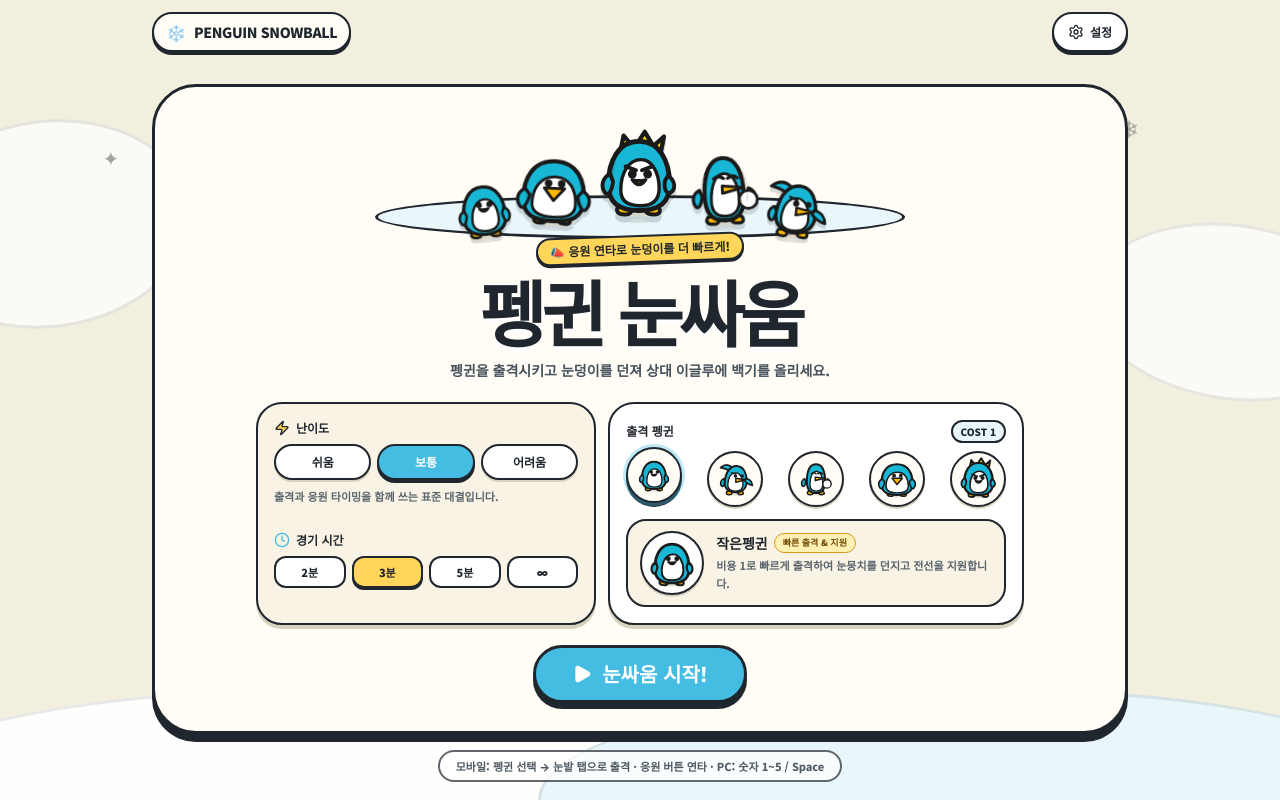
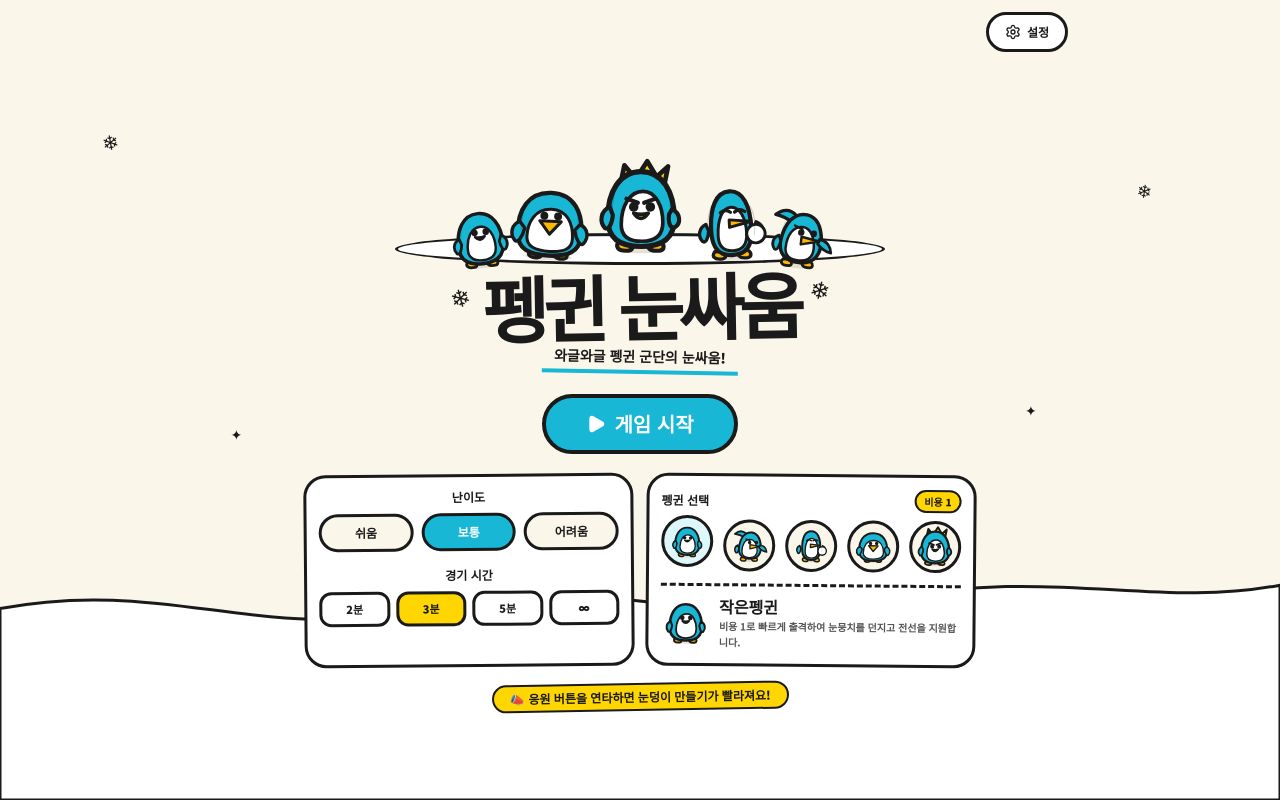
Before and after one commit to BokEumEom/penguin-snowball, a React (Vite) app: page / in a window 1280 px wide. Built offline with nearby package versions, Linux system fonts and the light colour scheme.

Commit message:
style: simplify title screen to flat hand-drawn look

```diff
--- a/src/components/TitleScreen.tsx
+++ b/src/components/TitleScreen.tsx
@@ -1,5 +1,5 @@
 import React, { useState } from 'react';
-import { Play, Settings, Zap, Clock } from 'lucide-react';
+import { Play, Settings } from 'lucide-react';
 import { Difficulty, MatchSettings, MatchTimeOption, UnitId } from '../types';
 import { soundManager } from '../audio/soundManager';
 import { UNIT_CONFIGS, UNIT_ORDER } from '../game/unitData';
@@ -21,10 +21,10 @@ export const TitleScreen: React.FC<TitleScreenProps> = ({
   const [selectedUnitPreview, setSelectedUnitPreview] = useState<UnitId>('Small');
   const previewConfig = UNIT_CONFIGS[selectedUnitPreview];
 
-  const difficulties: { id: Difficulty; label: string; desc: string }[] = [
-    { id: 'easy', label: '쉬움', desc: '느긋하게 펭귄 군단과 눈싸움을 익혀보세요.' },
-    { id: 'normal', label: '보통', desc: '출격과 응원 타이밍을 함께 쓰는 표준 대결입니다.' },
-    { id: 'hard', label: '어려움', desc: '빠른 적 출격과 왕펭귄의 압박을 버텨야 합니다.' },
+  const difficulties: { id: Difficulty; label: string }[] = [
+    { id: 'easy', label: '쉬움' },
+    { id: 'normal', label: '보통' },
+    { id: 'hard', label: '어려움' },
   ];
 
   const timeOptions: { value: MatchTimeOption; label: string }[] = [
@@ -35,83 +35,83 @@ export const TitleScreen: React.FC<TitleScreenProps> = ({
   ];
 
   return (
-    <div className="relative w-full h-full overflow-y-auto overflow-x-hidden select-none bg-[#F3EFDF] text-[#20262E]">
-      {/* Paper-snow background: broad shapes instead of a flat app background */}
+    <div className="relative h-full w-full overflow-y-auto overflow-x-hidden select-none bg-[#FAF6E9] text-[#1A1A1A]">
       <div className="pointer-events-none absolute inset-0 overflow-hidden">
-        <div className="absolute -left-24 top-[15%] h-52 w-72 rounded-[50%] border-[3px] border-[#20262E]/10 bg-white/65 rotate-[-7deg]" />
-        <div className="absolute -right-24 top-[28%] h-44 w-72 rounded-[50%] border-[3px] border-[#20262E]/10 bg-white/70 rotate-[8deg]" />
-        <div className="absolute -bottom-24 left-[-10%] h-52 w-[70%] rounded-[50%] bg-white/90 border-[3px] border-[#20262E]/10" />
-        <div className="absolute -bottom-28 right-[-12%] h-56 w-[70%] rounded-[50%] bg-[#EAF7FA] border-[3px] border-[#20262E]/10" />
-        <span className="absolute left-[8%] top-[18%] text-xl opacity-40">✦</span>
-        <span className="absolute right-[11%] top-[14%] text-2xl opacity-35">❄</span>
-        <span className="absolute left-[14%] top-[60%] text-lg opacity-30">❄</span>
-        <span className="absolute right-[18%] top-[66%] text-xl opacity-25">✦</span>
+        <svg className="absolute inset-x-0 bottom-0 h-[42%] w-full" viewBox="0 0 1200 330" preserveAspectRatio="none">
+          <path
+            d="M0 142 C155 111 249 177 390 142 C560 100 666 170 823 135 C985 99 1080 143 1200 119 L1200 330 L0 330 Z"
+            fill="#FFFFFF"
+            stroke="#1A1A1A"
+            strokeWidth="3"
+            vectorEffect="non-scaling-stroke"
+          />
+        </svg>
+        <div className="absolute left-[8%] top-[16%] rotate-[-10deg] text-xl">❄</div>
+        <div className="absolute right-[10%] top-[22%] rotate-[8deg] text-lg">❄</div>
+        <div className="absolute left-[18%] top-[53%] text-sm">✦</div>
+        <div className="absolute right-[19%] top-[50%] text-sm">✦</div>
       </div>
 
-      <div className="relative z-10 mx-auto flex min-h-full w-full max-w-5xl flex-col px-3 pb-5 pt-[max(12px,env(safe-area-inset-top))] sm:px-6 sm:pb-7">
-        {/* Small utility header, visually secondary to the poster title */}
-        <header className="flex w-full items-center justify-between gap-3">
-          <div className="flex items-center gap-2 rounded-full border-[2.5px] border-[#20262E] bg-[#FFFDF5] px-3 py-1.5 shadow-[0_3px_0_#20262E]">
-            <span className="text-base">❄️</span>
-            <span className="text-[11px] font-black tracking-tight sm:text-sm">PENGUIN SNOWBALL</span>
-          </div>
-
+      <div className="relative z-10 mx-auto flex min-h-full w-full max-w-4xl flex-col px-3 pb-[max(16px,env(safe-area-inset-bottom))] pt-[max(12px,env(safe-area-inset-top))] sm:px-5">
+        <header className="flex items-center justify-end">
           <button
             onClick={() => {
               soundManager.playSe('select');
               onOpenSettings();
             }}
-            className="flex min-h-10 items-center gap-1.5 rounded-full border-[2.5px] border-[#20262E] bg-white px-3.5 py-1.5 text-xs font-black shadow-[0_3px_0_#20262E] transition active:translate-y-[2px] active:shadow-[0_1px_0_#20262E]"
+            className="flex h-10 items-center gap-1.5 rounded-full border-[3px] border-[#1A1A1A] bg-white px-4 text-xs font-black transition active:translate-y-0.5"
           >
             <Settings className="h-4 w-4" />
             설정
           </button>
         </header>
 
-        <main className="my-auto flex w-full flex-col items-center py-5 sm:py-8">
-          {/* Main illustrated poster */}
-          <section className="relative w-full rounded-[34px] border-[3px] border-[#20262E] bg-[#FFFDF5] px-3 pb-5 pt-4 shadow-[0_8px_0_#20262E] sm:rounded-[44px] sm:px-7 sm:pb-7 sm:pt-6">
-            {/* mascot ridge */}
-            <div className="relative mx-auto flex h-24 max-w-xl items-end justify-center sm:h-32">
-              <div className="absolute bottom-0 left-1/2 h-11 w-[92%] -translate-x-1/2 rounded-[50%] border-[3px] border-[#20262E] bg-[#EAF7FA]" />
-
-              <div className="relative z-10 -mr-1 translate-y-1 -rotate-6 drop-shadow-[0_4px_0_rgba(32,38,46,0.16)]">
-                <PenguinPortrait unitId="Small" size={66} />
+        <main className="my-auto flex w-full flex-col items-center py-3 sm:py-5">
+          <div className="relative flex h-28 w-full max-w-xl items-end justify-center sm:h-36">
+            <div className="absolute bottom-1 h-8 w-[85%] rounded-[50%] border-[3px] border-[#1A1A1A] bg-white" />
+            <div className="relative z-10 translate-x-2 translate-y-1 -rotate-6">
+              <PenguinPortrait unitId="Small" size={70} />
             </div>
-              <div className="relative z-20 -mr-1 -translate-y-2 rotate-3 drop-shadow-[0_5px_0_rgba(32,38,46,0.16)]">
-                <PenguinPortrait unitId="Tank" size={82} />
+            <div className="relative z-20 translate-y-[-3px] rotate-3">
+              <PenguinPortrait unitId="Tank" size={86} />
             </div>
-              <div className="relative z-30 -translate-y-4 drop-shadow-[0_6px_0_rgba(32,38,46,0.18)]">
-                <PenguinPortrait unitId="King" size={96} />
+            <div className="relative z-30 -mx-1 translate-y-[-9px]">
+              <PenguinPortrait unitId="King" size={104} />
             </div>
-              <div className="relative z-20 -ml-1 -translate-y-2 -rotate-3 drop-shadow-[0_5px_0_rgba(32,38,46,0.16)]">
-                <PenguinPortrait unitId="Shooter" size={82} />
+            <div className="relative z-20 translate-y-[-3px] -rotate-3">
+              <PenguinPortrait unitId="Shooter" size={84} />
             </div>
-              <div className="relative z-10 -ml-1 translate-y-1 rotate-6 drop-shadow-[0_4px_0_rgba(32,38,46,0.16)]">
-                <PenguinPortrait unitId="Speed" size={68} />
+            <div className="relative z-10 -translate-x-2 translate-y-1 rotate-6">
+              <PenguinPortrait unitId="Speed" size={70} />
             </div>
           </div>
 
-            <div className="relative z-20 -mt-1 text-center">
-              <div className="mb-1 inline-flex rotate-[-2deg] items-center rounded-full border-2 border-[#20262E] bg-[#FFD65A] px-3 py-1 text-[11px] font-black shadow-[0_2px_0_#20262E] sm:text-xs">
-                📣 응원 연타로 눈덩이를 더 빠르게!
-              </div>
-              <h1 className="mt-2 text-5xl font-black leading-none tracking-[-0.07em] text-[#20262E] [text-shadow:0_4px_0_#FFFFFF] sm:text-7xl">
+          <div className="relative mt-1 text-center">
+            <span className="absolute -left-8 top-2 rotate-[-15deg] text-2xl">❄</span>
+            <span className="absolute -right-8 top-0 rotate-[12deg] text-2xl">❄</span>
+            <h1 className="rotate-[-1deg] text-5xl font-black leading-[0.9] tracking-[-0.08em] sm:text-7xl">
               펭귄 눈싸움
             </h1>
-              <p className="mx-auto mt-3 max-w-lg text-xs font-extrabold leading-relaxed text-[#45515B] sm:text-sm">
-                펭귄을 출격시키고 눈덩이를 던져 상대 이글루에 백기를 올리세요.
-              </p>
+            <div className="mx-auto mt-2 w-fit rotate-[1deg] border-b-[4px] border-[#18B7D6] px-3 pb-1 text-[11px] font-black sm:text-sm">
+              와글와글 펭귄 군단의 눈싸움!
+            </div>
           </div>
 
-            {/* Compact game setup, styled like paper stickers rather than dashboard cards */}
-            <div className="mx-auto mt-5 grid max-w-3xl grid-cols-1 gap-3 md:grid-cols-[0.9fr_1.1fr]">
-              <div className="rounded-[26px] border-[2.5px] border-[#20262E] bg-[#F8F3E5] p-3.5 shadow-[0_4px_0_#D8D1BD] sm:p-4">
-                <div className="mb-2 flex items-center gap-1.5 text-xs font-black">
-                  <Zap className="h-4 w-4 fill-[#FFD65A] text-[#20262E]" />
-                  난이도
-                </div>
-                <div className="grid grid-cols-3 gap-1.5">
+          <button
+            onClick={() => {
+              soundManager.playSe('battle_start');
+              onStartBattle();
+            }}
+            className="mt-5 flex min-h-14 items-center gap-2 rounded-full border-[4px] border-[#1A1A1A] bg-[#18B7D6] px-10 py-3 text-lg font-black text-white transition hover:-rotate-1 active:translate-y-1 sm:text-xl"
+          >
+            <Play className="h-5 w-5 fill-white" />
+            게임 시작
+          </button>
+
+          <section className="mt-5 grid w-full max-w-2xl grid-cols-1 gap-3 sm:grid-cols-2">
+            <div className="rotate-[-0.5deg] rounded-[22px] border-[3px] border-[#1A1A1A] bg-white p-3">
+              <div className="mb-2 text-center text-xs font-black">난이도</div>
+              <div className="grid grid-cols-3 gap-2">
                 {difficulties.map((d) => {
                   const active = settings.difficulty === d.id;
                   return (
@@ -121,10 +121,8 @@ export const TitleScreen: React.FC<TitleScreenProps> = ({
                         soundManager.playSe('select');
                         onUpdateSettings({ difficulty: d.id });
                       }}
-                        className={`rounded-full border-2 border-[#20262E] px-1 py-2 text-xs font-black transition active:translate-y-[1px] ${
-                          active
-                            ? 'bg-[#45BDE3] text-white shadow-[0_3px_0_#20262E]'
-                            : 'bg-white text-[#20262E] shadow-[0_2px_0_#D8D1BD]'
+                      className={`rounded-full border-[3px] border-[#1A1A1A] py-2 text-xs font-black ${
+                        active ? 'bg-[#18B7D6] text-white' : 'bg-[#FAF6E9]'
                       }`}
                     >
                       {d.label}
@@ -132,14 +130,8 @@ export const TitleScreen: React.FC<TitleScreenProps> = ({
                   );
                 })}
               </div>
-                <p className="mt-2 min-h-8 text-[10px] font-bold leading-relaxed text-[#59646D] sm:text-[11px]">
-                  {difficulties.find((d) => d.id === settings.difficulty)?.desc}
-                </p>
 
-                <div className="mb-2 mt-3 flex items-center gap-1.5 text-xs font-black">
-                  <Clock className="h-4 w-4 text-[#45BDE3]" />
-                  경기 시간
-                </div>
+              <div className="mb-2 mt-4 text-center text-xs font-black">경기 시간</div>
               <div className="grid grid-cols-4 gap-1.5">
                 {timeOptions.map((t) => {
                   const active = settings.timeLimit === t.value;
@@ -150,8 +142,8 @@ export const TitleScreen: React.FC<TitleScreenProps> = ({
                         soundManager.playSe('select');
                         onUpdateSettings({ timeLimit: t.value });
                       }}
-                        className={`rounded-xl border-2 border-[#20262E] py-1.5 text-[11px] font-black transition ${
-                          active ? 'bg-[#FFD65A] shadow-[0_2px_0_#20262E]' : 'bg-white'
+                      className={`rounded-xl border-[3px] border-[#1A1A1A] py-1.5 text-[11px] font-black ${
+                        active ? 'bg-[#FFD600]' : 'bg-white'
                       }`}
                     >
                       {t.label}
@@ -161,17 +153,17 @@ export const TitleScreen: React.FC<TitleScreenProps> = ({
               </div>
             </div>
 
-              <div className="rounded-[26px] border-[2.5px] border-[#20262E] bg-white p-3.5 shadow-[0_4px_0_#D8D1BD] sm:p-4">
+            <div className="rotate-[0.5deg] rounded-[22px] border-[3px] border-[#1A1A1A] bg-white p-3">
               <div className="flex items-center justify-between">
-                  <span className="text-xs font-black">출격 펭귄</span>
-                  <span className="rounded-full border-2 border-[#20262E] bg-[#EAF7FA] px-2 py-0.5 text-[10px] font-black">
-                    COST {previewConfig.cost}
+                <span className="text-xs font-black">펭귄 선택</span>
+                <span className="rounded-full border-[2px] border-[#1A1A1A] bg-[#FFD600] px-2 py-0.5 text-[10px] font-black">
+                  비용 {previewConfig.cost}
                 </span>
               </div>
 
               <div className="mt-2 flex items-end justify-between gap-1">
                 {UNIT_ORDER.map((uid) => {
-                    const active = selectedUnitPreview === uid;
+                  const active = uid === selectedUnitPreview;
                   return (
                     <button
                       key={uid}
@@ -179,55 +171,30 @@ export const TitleScreen: React.FC<TitleScreenProps> = ({
                         soundManager.playSe('select');
                         setSelectedUnitPreview(uid);
                       }}
-                        className={`relative flex h-12 w-12 items-center justify-center rounded-full border-[2.5px] border-[#20262E] bg-[#FFFDF5] transition sm:h-14 sm:w-14 ${
-                          active
-                            ? '-translate-y-1 bg-[#EAF7FA] ring-[3px] ring-[#45BDE3]/35 shadow-[0_4px_0_#20262E]'
-                            : 'shadow-[0_2px_0_#D8D1BD]'
+                      className={`flex h-12 w-12 items-center justify-center rounded-full border-[3px] border-[#1A1A1A] sm:h-13 sm:w-13 ${
+                        active ? '-translate-y-1 bg-[#DDF7FB]' : 'bg-[#FAF6E9]'
                       }`}
                     >
-                        <PenguinPortrait
-                          unitId={uid}
-                          size={uid === 'King' ? 45 : uid === 'Tank' ? 42 : 38}
-                        />
+                      <PenguinPortrait unitId={uid} size={uid === 'King' ? 44 : 38} />
                     </button>
                   );
                 })}
               </div>
 
-                <div className="mt-3 flex min-h-[78px] items-center gap-3 rounded-[20px] border-2 border-[#20262E] bg-[#F8F3E5] px-3 py-2.5">
-                  <div className="flex h-16 w-16 shrink-0 items-center justify-center rounded-full border-2 border-[#20262E] bg-white shadow-[0_2px_0_#D8D1BD]">
+              <div className="mt-3 flex items-center gap-2 border-t-[3px] border-dashed border-[#1A1A1A] pt-2">
                 <PenguinPortrait unitId={selectedUnitPreview} size={54} />
-                  </div>
                 <div className="min-w-0">
-                    <div className="flex flex-wrap items-center gap-1.5">
-                      <h3 className="text-sm font-black">{previewConfig.nameKo}</h3>
-                      <span className="rounded-full border border-[#D59B21] bg-[#FFF0B5] px-2 py-0.5 text-[9px] font-black text-[#76510D]">
-                        {previewConfig.roleKo}
-                      </span>
-                    </div>
-                    <p className="mt-1 line-clamp-2 text-[10px] font-bold leading-relaxed text-[#59646D] sm:text-[11px]">
+                  <div className="font-black">{previewConfig.nameKo}</div>
+                  <div className="text-[10px] font-bold leading-relaxed text-[#555]">
                     {previewConfig.descriptionKo}
-                    </p>
                   </div>
                 </div>
               </div>
             </div>
-
-            <button
-              onClick={() => {
-                soundManager.playSe('battle_start');
-                onStartBattle();
-              }}
-              className="mx-auto mt-5 flex min-h-14 items-center gap-2.5 rounded-full border-[3px] border-[#20262E] bg-[#45BDE3] px-9 py-3 text-lg font-black text-white shadow-[0_6px_0_#20262E] transition hover:-translate-y-0.5 active:translate-y-[3px] active:shadow-[0_3px_0_#20262E] sm:text-xl"
-            >
-              <Play className="h-5 w-5 fill-white" />
-              눈싸움 시작!
-            </button>
           </section>
 
-          <div className="mt-4 rounded-full border-2 border-[#20262E]/70 bg-white/70 px-4 py-1.5 text-center text-[10px] font-extrabold text-[#4D5962] sm:text-[11px]">
-            모바일: 펭귄 선택 → 눈밭 탭으로 출격 · 응원 버튼 연타
-            <span className="hidden sm:inline"> · PC: 숫자 1~5 / Space</span>
+          <div className="mt-4 rotate-[-1deg] rounded-full border-[2px] border-[#1A1A1A] bg-[#FFD600] px-4 py-1 text-[10px] font-black sm:text-xs">
+            📣 응원 버튼을 연타하면 눈덩이 만들기가 빨라져요!
           </div>
         </main>
       </div>
```
Lines whose indentation alone changed are shown as unchanged.
